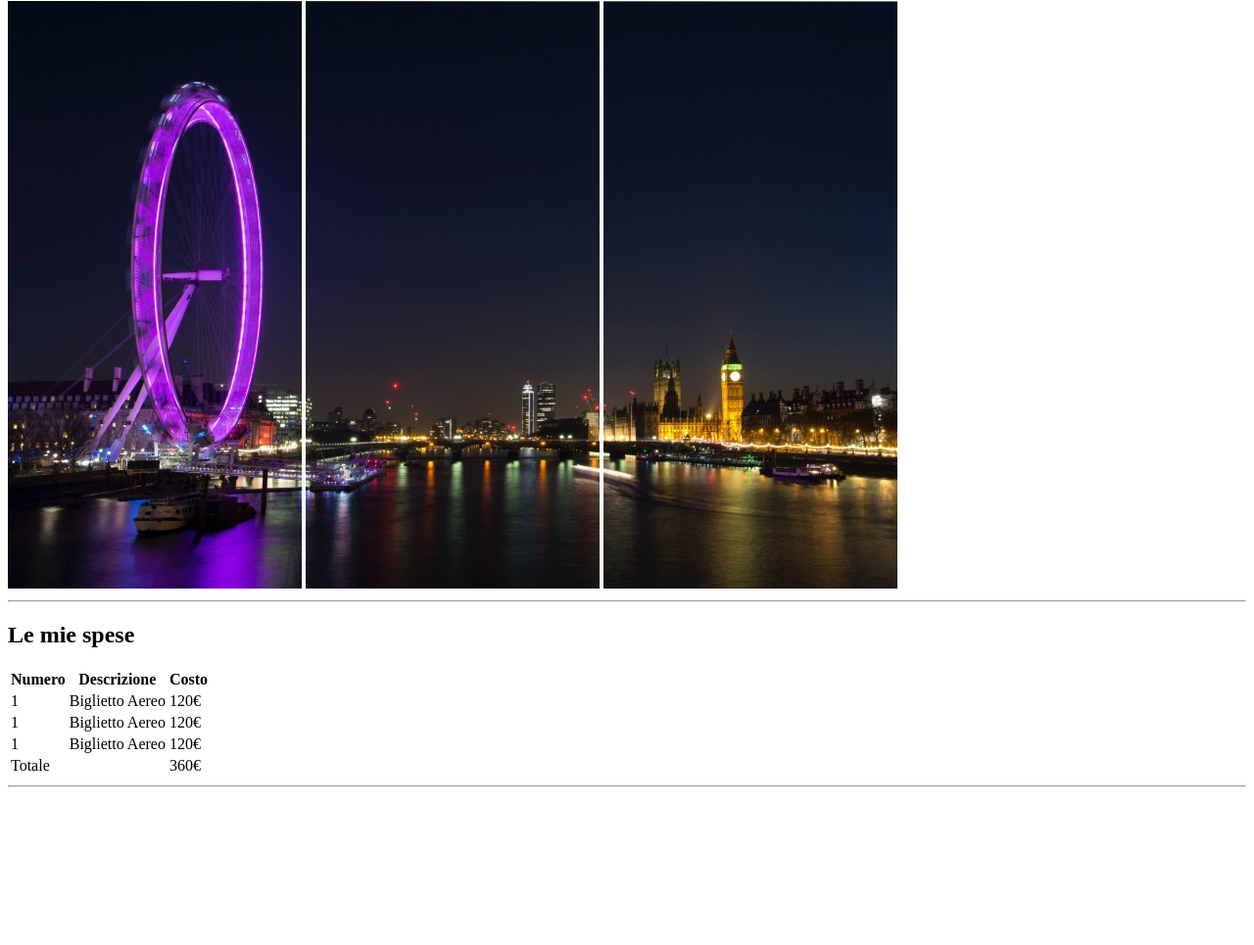
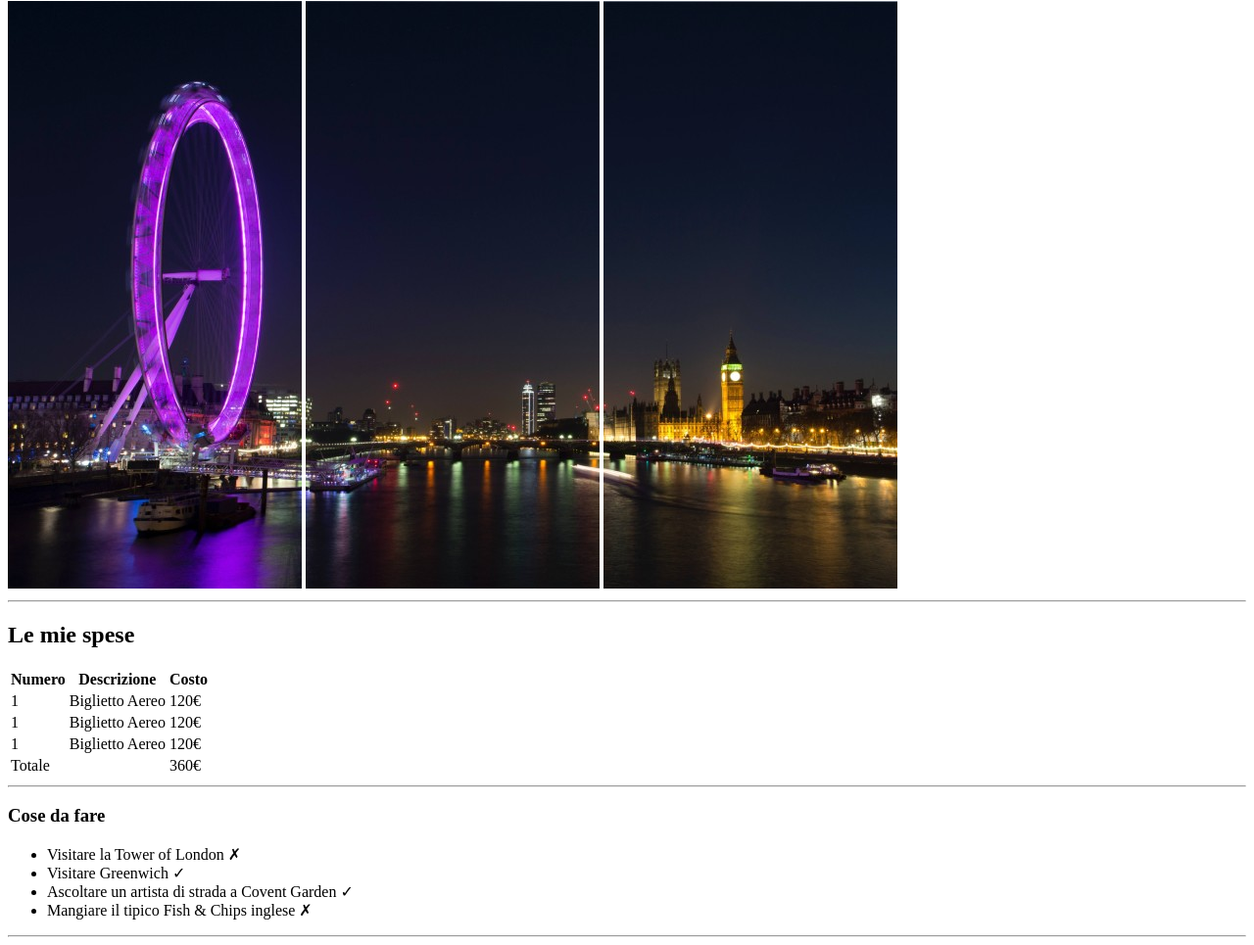
Before and after one commit to AlessioMartella7/html-london-trip, a plain HTML site: page index.html in a window 1280 px wide. Shown: the part 79-1044 px from the top of the page at 98% size. Before the commit the page ends 891 px from the top, so only its background shows below. Drawn offline with Linux system fonts and the light colour scheme.

Commit message:
added section todolist

```diff
--- a/index.html
+++ b/index.html
@@ -25,7 +25,7 @@
 
     <!-- informazioni viaggio -->
     <main>
-
+        <!-- spese di viaggio -->
         <section id="spese">
             <h2>Le mie spese</h2>
             <table>
@@ -62,12 +62,21 @@
             </table>
 
         </section>
-
+        <hr>
+        <!-- cose da fare a Londra -->
         <section id="todolist">
 
+            <h3>Cose da fare</h3>
+            <Ul>
+                <li>Visitare la Tower of London &cross;</li>
+                <li>Visitare Greenwich &check;</li>
+                <li>Ascoltare un artista di strada a Covent Garden &check;</li>
+                <li>Mangiare il tipico Fish & Chips inglese &cross;</li>
+            </Ul>
 
         </section>
         <hr>
+
     </main>
 
     <!-- foto ricordo -->
```
